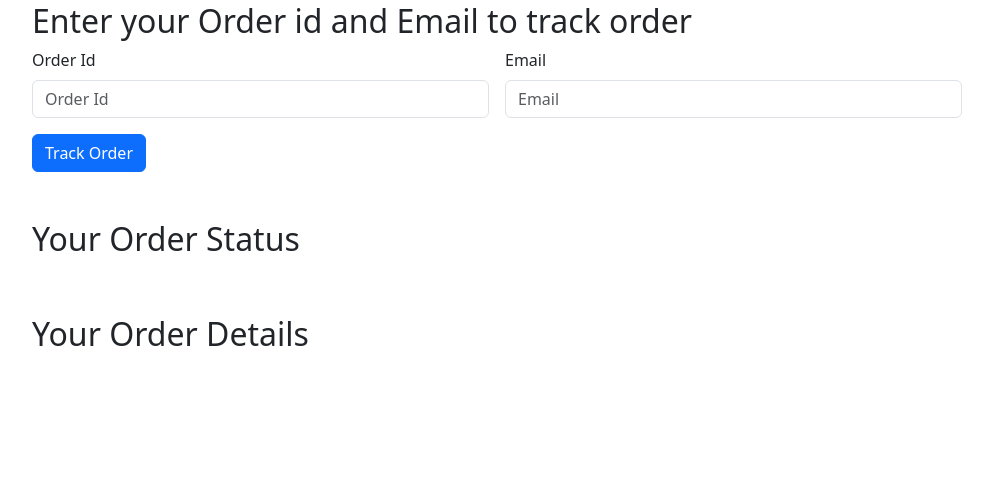
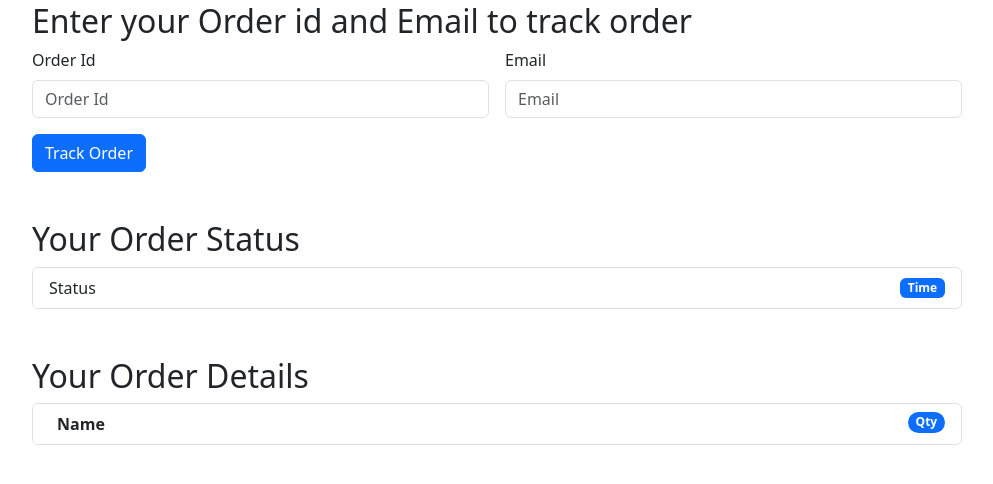
Before and after one commit to venuchilukala/QuickCart, a Django app: page /shop/tracker/ in a window 1280 px wide. Shown: the part 78-562 px from the top of the page, without its empty margins (143-1136 px from the left). Run offline with Django 5.2, Linux system fonts and the light colour scheme.

Commit message:
Fixed bug in tracker

```diff
--- a/shop/templates/shop/tracker.html
+++ b/shop/templates/shop/tracker.html
@@ -24,12 +24,25 @@
 
     <div class="col-md-10 m-4">
         <h2>Your Order Status</h2>
+        <ul class="list-group">
+            <li class="list-group-item d-flex justify-content-between align-items-center">Status<span
+                    class="badge text-bg-primary">Time</span></li>
+        </ul>
         <ul class="list-group" id="items"></ul>
     </div>
 
     <div class="col-md-10 m-4">
         <h2>Your Order Details</h2>
-        <ul class="list-group" id="citems"></ul>
+        <ul class="list-group">
+            <li class="list-group-item d-flex justify-content-between align-items-start">
+                <div class="ms-2 me-auto">
+                    <div class="fw-bold">Name</div>
+                </div>
+                <span class="badge text-bg-primary rounded-pill">Qty</span>
+            </li>
+        </ul>
+        <ul class="list-group" id="citems">
+        </ul>
     </div>
 
 
@@ -54,10 +67,10 @@
             encode: true,
         })
             .done(function (data) {
+                document.getElementById('citems').innerHTML = ''
                 console.log(data)
-                // data = JSON.parse(data)
-                updates = data[0]
-                if (updates.length > 0 && updates != {}) {
+                if (data['status'] === 'success') {
+                    updates = data['updates']
                     for (let i = 0; i < updates.length; i++) {
                         let text = updates[i]['text']
                         let time = updates[i]['time']
@@ -65,16 +78,9 @@
 
                         $('#items').append(mystr)
                     }
-                } else {
-                    mystr = `<li class="list-group-item d-flex justify-content-between align-items-center">No order found</li>`
-
-                    $('#items').append(mystr)
-                }
-
                     //Fill order details
-                cart = JSON.parse(data[1])
+                    cart = JSON.parse(data['itemsJson'])
                     console.log(cart)
-                // let sum = 0
                     for (let item in cart) {
                         qty = cart[item][0]
                         name = cart[item][1]
@@ -88,8 +94,16 @@
                         citems.innerHTML += cartItemHTML;
                     }
 
+                } else {
+                    mystr = `<li class="list-group-item d-flex justify-content-between align-items-center">No order found</li>`
+
+                    $('#items').append(mystr)
+                    $('#citems').append(mystr)
+                }
+
+
+
             })
-            // document.getElementById('cart').innerHTML = sum
         event.preventDefault()
     });
 
--- a/shop/views.py
+++ b/shop/views.py
@@ -100,15 +100,17 @@ def tracker(request):
                 for item in update:
                     updates.append({'text': item.update_desc, 'time': item.timestamp})
 
-                response = json.dumps([updates, order[0].items_json], default=str)
+                response = json.dumps({'status' : 'success', 'updates' : updates, 'itemsJson' : order[0].items_json}, default=str)
+                # response = json.dumps([updates, order[0].items_json], default=str)
                 return HttpResponse(response, content_type='application/json')
                 # return HttpResponse(response, order)
             else:
+                return HttpResponse({'status' : 'no items'})
                 # return HttpResponse('No such order found.', content_type='text/plain')
-                return HttpResponse({})
 
         except Exception as e:
-            return HttpResponse(f'Error: {str(e)}', content_type='text/plain')
+            return HttpResponse({'status' : 'error'})
+            # return HttpResponse(f'Error: {str(e)}', content_type='text/plain')
 
     return render(request, 'shop/tracker.html')
 
```
Lines whose indentation alone changed are shown as unchanged.
